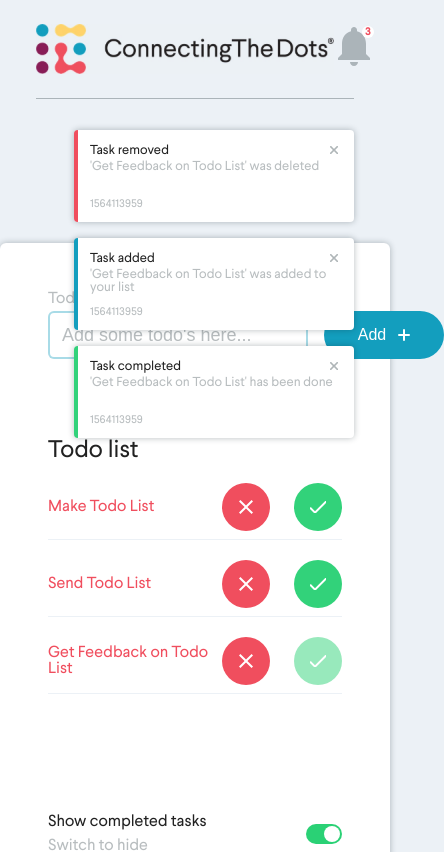
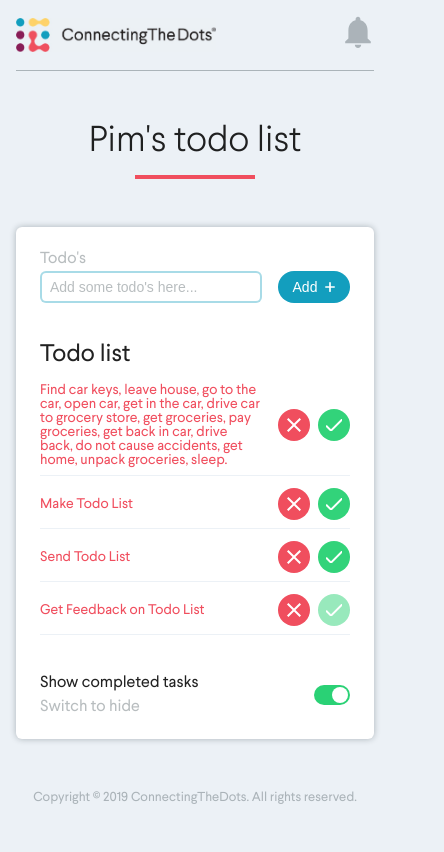
Before and after one commit to Schayik/todo-list, a React (Create React App) app: page / in a window 390 px wide. Shown: the top 852 px of the page, 444 px wide, since content can reach past the window. Built offline with nearby package versions, Linux system fonts and the light colour scheme; a small style sheet from the web is missing.

Commit message:
responsive: general things

```diff
--- a/src/components/AddTodo.js
+++ b/src/components/AddTodo.js
@@ -74,6 +74,7 @@ const StyledAddTodo = styled.div`
       flex: 1;
       border: 2px var(--light-blue) solid;
       border-radius: 6px;
+      width: 0;
 
       font-size: 18px;
 
@@ -93,7 +94,6 @@ const StyledAddTodo = styled.div`
       border-radius: 24px;
 
       margin-left: 16px;
-      height: 48px;
       width: 120px;
 
       p {
@@ -113,4 +113,31 @@ const StyledAddTodo = styled.div`
       }
     }
   }
+
+  @media(max-width: ${props => props.theme.breakpoints.phone}px) {
+    .wrapper {
+      input {
+        font-size: 14px;
+        padding: 0 8px;
+        height: 32px;
+      }
+      button {
+        width: 72px;
+        p {
+          font-size: 14px;
+        }
+        img {
+          height: 10px;
+          width: 10px;
+          margin-left: 8px;
+        }
+      }
+    }
+  }
+
+  @media(max-width: ${props => props.theme.breakpoints.xs}px) {
+    .wrapper input {
+      font-size: 12px;
+    }
+  }
 `
--- a/src/components/App.js
+++ b/src/components/App.js
@@ -1,18 +1,22 @@
 import React from 'react'
 import styled from 'styled-components'
+import { ThemeProvider } from 'styled-components'
 
 import GlobalStyle from './GlobalStyle'
 import NavBar from './NavBar'
 import TodoContainer from './TodoContainer'
 import Footer from './Footer'
+import { THEME } from './GlobalStyle'
 
 const App = () => (
+  <ThemeProvider theme={THEME}>
     <StyledApp>
       <GlobalStyle />
       <NavBar />
       <TodoContainer />
       <Footer />
     </StyledApp>
+  </ThemeProvider>
 )
 
 export default App;
--- a/src/components/GlobalStyle.js
+++ b/src/components/GlobalStyle.js
@@ -1,4 +1,11 @@
 import { createGlobalStyle } from 'styled-components'
+
+export const THEME = {
+  breakpoints: {
+    phone: 576 - 1,
+    xs: 375 - 1,
+  }
+}
 
 const GlobalStyle = createGlobalStyle`
   * {
@@ -22,6 +29,11 @@ const GlobalStyle = createGlobalStyle`
     margin-right: auto;
     padding-left: 36px;
     padding-right: 36px;
+
+    @media(max-width: ${THEME.breakpoints.phone}px) {
+      padding-left: 16px;
+      padding-right: 16px;
+    }
   }
 
   h1, h2, h3, h4, h5, h6, p, a, button, input, label {
@@ -58,6 +70,11 @@ const GlobalStyle = createGlobalStyle`
     display: flex;
     justify-content: center;
     align-items: center;
+
+    @media(max-width: ${THEME.breakpoints.phone}px) {
+      height: 32px;
+      width: 32px;
+    }
   }
 
   :root {
--- a/src/components/HideTodo.js
+++ b/src/components/HideTodo.js
@@ -42,5 +42,9 @@ const StyledHideTodo = styled.div`
     font-size: 16px;
   }
 
+  @media(max-width: ${props => props.theme.breakpoints.phone}px) {
+    margin-top: 40px;
+  }
+
 
 `
--- a/src/components/ListTodo.js
+++ b/src/components/ListTodo.js
@@ -39,4 +39,8 @@ const StyledListTodo = styled.div`
   p.no-todos {
     margin-top: 12px;
   }
+
+  @media(max-width: ${props => props.theme.breakpoints.phone}px) {
+    margin-top: 40px;
+  }
 `
--- a/src/components/NavBar.js
+++ b/src/components/NavBar.js
@@ -75,7 +75,18 @@ const StyledNavBar = styled.div`
     }
   }
 
-
+  @media(max-width: ${props => props.theme.breakpoints.phone}px) {
+    .content {
+      padding-top: 16px;
+      padding-bottom: 16px;
+      .logo {
+        height: auto;
+        width: 200px;
+      }
+      .notifications {
+        height: 32px;
+      }
+  }
 
 
 
--- a/src/components/Notification.js
+++ b/src/components/Notification.js
@@ -79,9 +79,10 @@ const StyledNotification = styled.ul`
     margin-top: 2px;
     color: var(--grey);
     font-size: 13px;
+    line-height: 1.2;
   }
   p.time {
-    margin-top: 2px;
+    margin-top: 4px;
     color: var(--grey);
     font-size: 11px;
   }
--- a/src/components/TodoContainer.js
+++ b/src/components/TodoContainer.js
@@ -10,7 +10,7 @@ const TodoContainer = () => {
   const [isHidden, setHidden] = useState(false)
 
   return (
-    <StyledTodoContainer>
+    <StyledTodoContainer className='compress' >
       <h1>Pim's todo list</h1>
       <div className='line' />
       <div className='container'>
@@ -49,13 +49,17 @@ const StyledTodoContainer = styled.div`
   }
 
   .container {
+    align-self: stretch;
     background-color: var(--white);
     border-radius: 6px;
     box-shadow: 0 0 6px 0 var(--grey);
 
     max-width: 600px;
-    width: 100vw;
     margin-top: 48px;
     padding: 48px;
+
+    @media(max-width: ${props => props.theme.breakpoints.phone}px) {
+      padding: 24px;
+    }
   }
 `
--- a/src/components/TodoItem.js
+++ b/src/components/TodoItem.js
@@ -48,6 +48,7 @@ const StyledTodoItem = styled.li`
   }
 
   .buttons {
+    margin-left: 16px;
     flex-shrink: 0;
     display: flex;
 
@@ -67,6 +68,9 @@ const StyledTodoItem = styled.li`
         background-color: var(--green);
         opacity: .5;
         margin-left: 24px;
+        @media(max-width: ${props => props.theme.breakpoints.phone}px) {
+          margin-left: 8px;
+        }
         &:hover {
           opacity: .7;
         }
@@ -80,6 +84,19 @@ const StyledTodoItem = styled.li`
     }
   }
 
+  @media(max-width: ${props => props.theme.breakpoints.phone}px) {
+    margin-top: 12px;
+    p {
+      font-size: 14px;
+    }
+  }
+
+  @media(max-width: ${props => props.theme.breakpoints.xs}px) {
+    p {
+      font-size: 12px;
+    }
+  }
+
 
 
 `
--- a/src/reducers.js
+++ b/src/reducers.js
@@ -10,6 +10,11 @@ import {
 
 const initialState = {
   todoList: {
+    3670184576441032: {
+      text: 'Find car keys, leave house, go to the car, open car, get in the car, drive car to grocery store, get groceries, pay groceries, get back in car, drive back, do not cause accidents, get home, unpack groceries, sleep.',
+      isCompleted: true,
+      timestampAdded: new Date().getTime(),
+    },
     3670184576441036: {
       text: 'Make Todo List',
       isCompleted: true,
@@ -27,21 +32,21 @@ const initialState = {
     },
   },
   notifications: {
-    3670184576441036: {
-      type: 'REMOVED',
-      todoText: 'Get Feedback on Todo List',
-      todoAdded: 1564113959,
-    },
-    3670184576441032: {
-      type: 'ADDED',
-      todoText: 'Get Feedback on Todo List',
-      todoAdded: 1564113959,
-    },
-    3670184576441031: {
-      type: 'COMPLETED',
-      todoText: 'Get Feedback on Todo List',
-      todoAdded: 1564113959,
-    },
+    // 3670184576441036: {
+    //   type: 'REMOVED',
+    //   todoText: 'Get Feedback on Todo List',
+    //   todoAdded: 1564113959,
+    // },
+    // 3670184576441032: {
+    //   type: 'ADDED',
+    //   todoText: 'Get Feedback on Todo List',
+    //   todoAdded: 1564113959,
+    // },
+    // 3670184576441031: {
+    //   type: 'COMPLETED',
+    //   todoText: 'Get Feedback on Todo List',
+    //   todoAdded: 1564113959,
+    // },
   },
   addError: '',
 }
```
Lines whose indentation alone changed are shown as unchanged.
